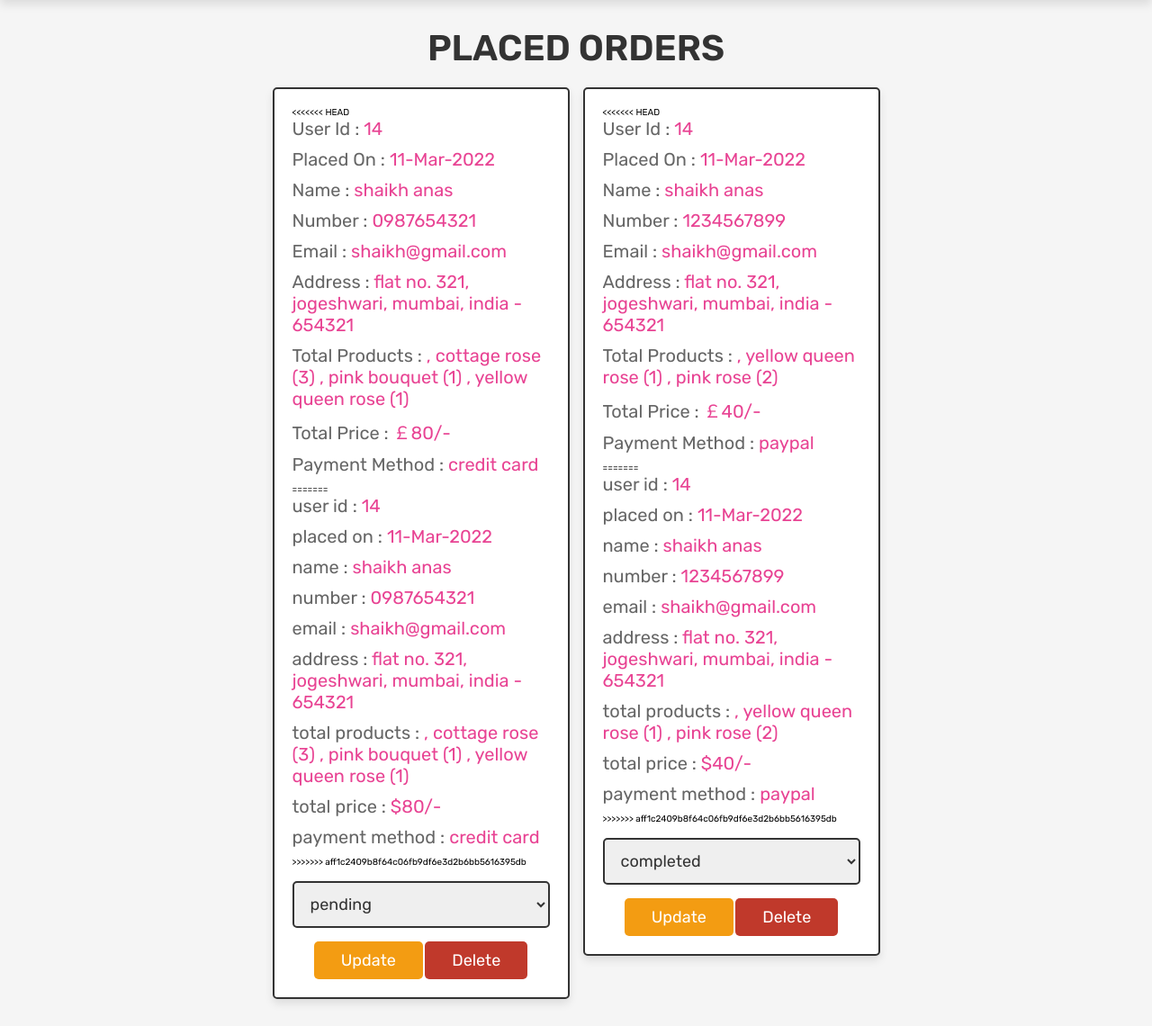
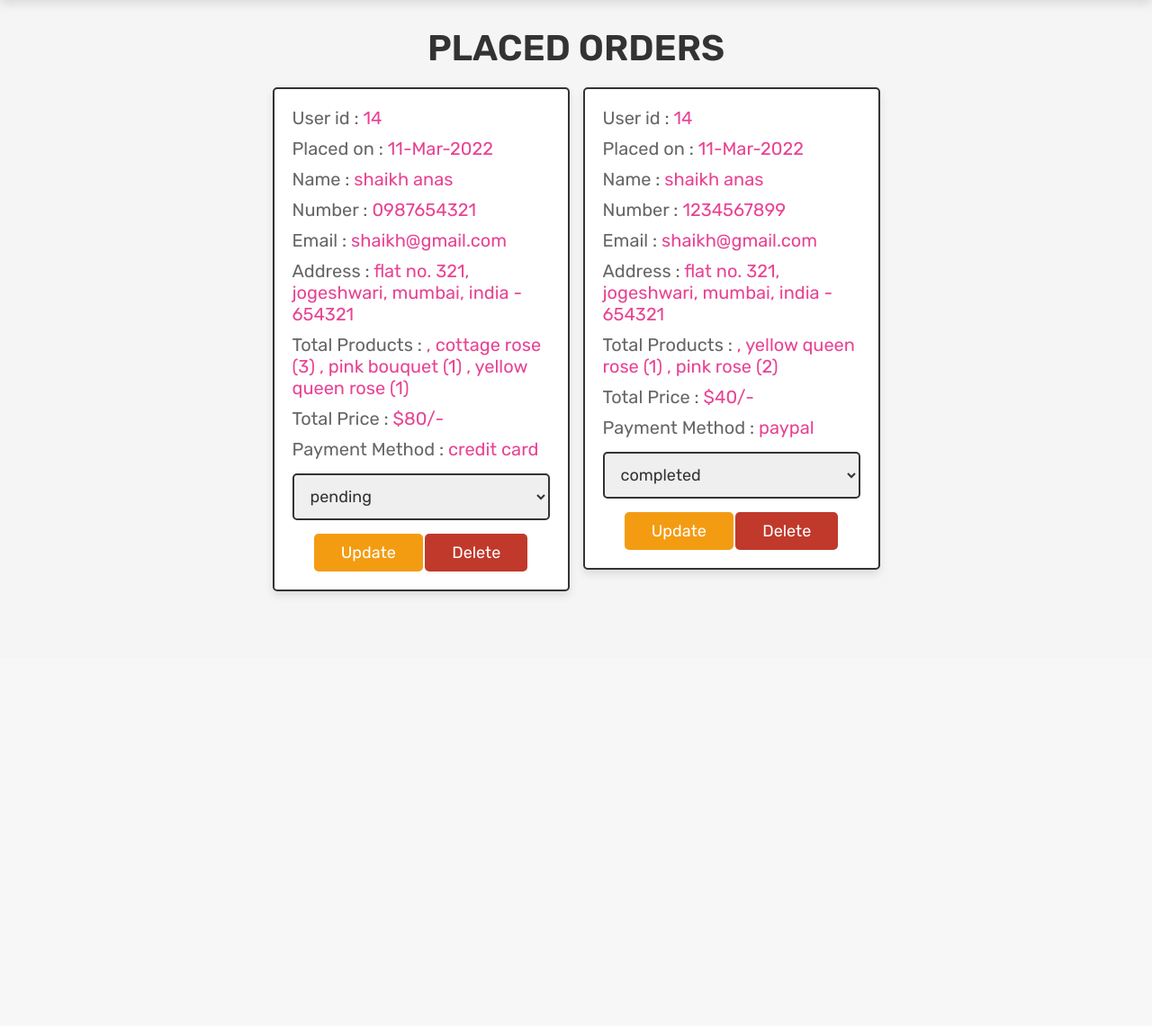
Before and after one commit to mohdshadadhossain/Flower-and-Gifts-Galore, a PHP site: page /admin_orders.php in a window 1280 px wide. Shown: the part 69-1209 px from the top of the page at 90% size. After the commit the page ends 732 px from the top, so only its background shows below. Run offline with PHP 8.4, Linux system fonts and the light colour scheme; a user stored in the database is signed in; data comes from the database, SQL or seed files in the repository.

Commit message:
admin_order updated

```diff
--- a/admin_orders.php
+++ b/admin_orders.php
@@ -57,27 +57,15 @@ if(isset($_GET['delete'])){
          while($fetch_orders = mysqli_fetch_assoc($select_orders)){
       ?>
       <div class="box">
-<<<<<<< HEAD
-         <p> User Id : <span><?php echo $fetch_orders['user_id']; ?></span> </p>
-         <p> Placed On : <span><?php echo $fetch_orders['placed_on']; ?></span> </p>
+         <p> User id : <span><?php echo $fetch_orders['user_id']; ?></span> </p>
+         <p> Placed on : <span><?php echo $fetch_orders['placed_on']; ?></span> </p>
          <p> Name : <span><?php echo $fetch_orders['name']; ?></span> </p>
          <p> Number : <span><?php echo $fetch_orders['number']; ?></span> </p>
          <p> Email : <span><?php echo $fetch_orders['email']; ?></span> </p>
          <p> Address : <span><?php echo $fetch_orders['address']; ?></span> </p>
          <p> Total Products : <span><?php echo $fetch_orders['total_products']; ?></span> </p>
-         <p> Total Price : <span>&#65505;<?php echo $fetch_orders['total_price']; ?>/-</span> </p>
+         <p> Total Price : <span>$<?php echo $fetch_orders['total_price']; ?>/-</span> </p>
          <p> Payment Method : <span><?php echo $fetch_orders['method']; ?></span> </p>
-=======
-         <p> user id : <span><?php echo $fetch_orders['user_id']; ?></span> </p>
-         <p> placed on : <span><?php echo $fetch_orders['placed_on']; ?></span> </p>
-         <p> name : <span><?php echo $fetch_orders['name']; ?></span> </p>
-         <p> number : <span><?php echo $fetch_orders['number']; ?></span> </p>
-         <p> email : <span><?php echo $fetch_orders['email']; ?></span> </p>
-         <p> address : <span><?php echo $fetch_orders['address']; ?></span> </p>
-         <p> total products : <span><?php echo $fetch_orders['total_products']; ?></span> </p>
-         <p> total price : <span>$<?php echo $fetch_orders['total_price']; ?>/-</span> </p>
-         <p> payment method : <span><?php echo $fetch_orders['method']; ?></span> </p>
->>>>>>> aff1c2409b8f64c06fb9df6e3d2b6bb5616395db
          <form action="" method="post">
             <input type="hidden" name="order_id" value="<?php echo $fetch_orders['id']; ?>">
             <select name="update_payment">
--- a/css/style.css
+++ b/css/style.css
@@ -347,7 +347,7 @@ section{
 
 .home{
    min-height: 60vh;
-  /* background:url(../images/bg-flower.jpg) no-repeat;*/
+   background:url(../images/bg-flower.jpg) no-repeat;
    background-size: cover;
    background-position: center;
    display: flex;
```
